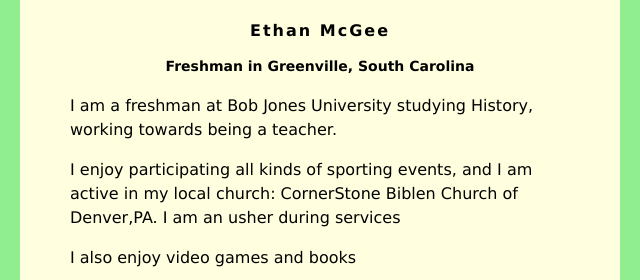
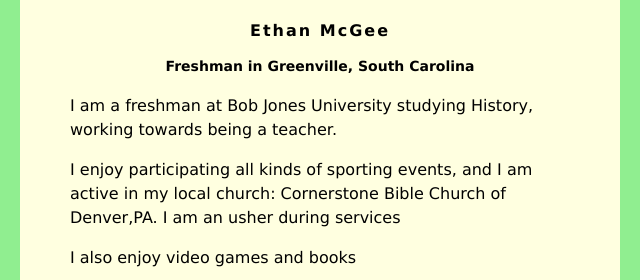
Before and after one commit to PackerJahn/PackerJahn.github.io, a plain HTML site: page index.html in a window 1280 px wide. Shown: the top 280 px of the page, 320-960 px from the left. Drawn offline with Linux system fonts and the light colour scheme.

Commit message:
Update index.html

```diff
--- a/index.html
+++ b/index.html
@@ -35,7 +35,7 @@ h3 {
 
          <p>I am a freshman at Bob Jones University studying History, working towards being a teacher.</p>
          <p>
-            I enjoy participating all kinds of sporting events, and I am active in my local church: CornerStone Biblen Church of Denver,PA.  I am an usher during services
+            I enjoy participating all kinds of sporting events, and I am active in my local church: Cornerstone Bible Church of Denver,PA.  I am an usher during services
          <p>
             I also enjoy video games and books
          </p>
```
